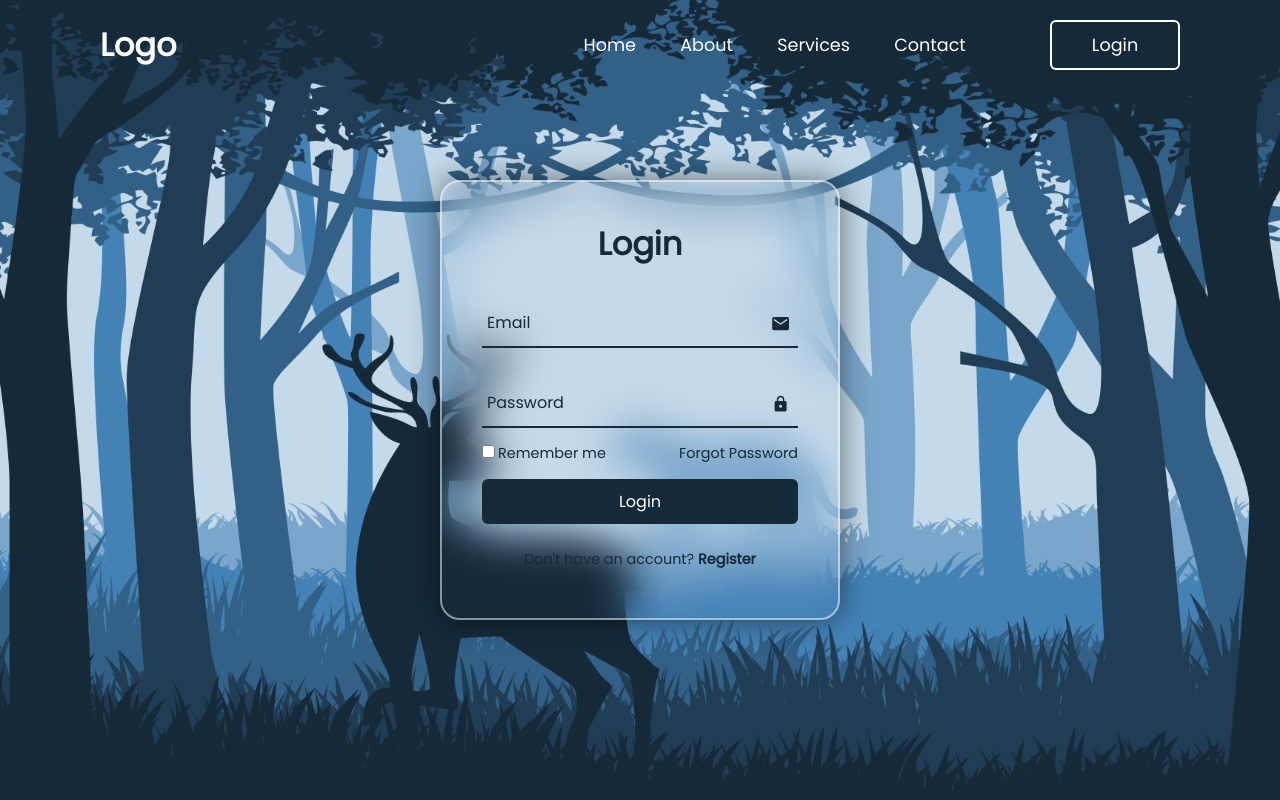
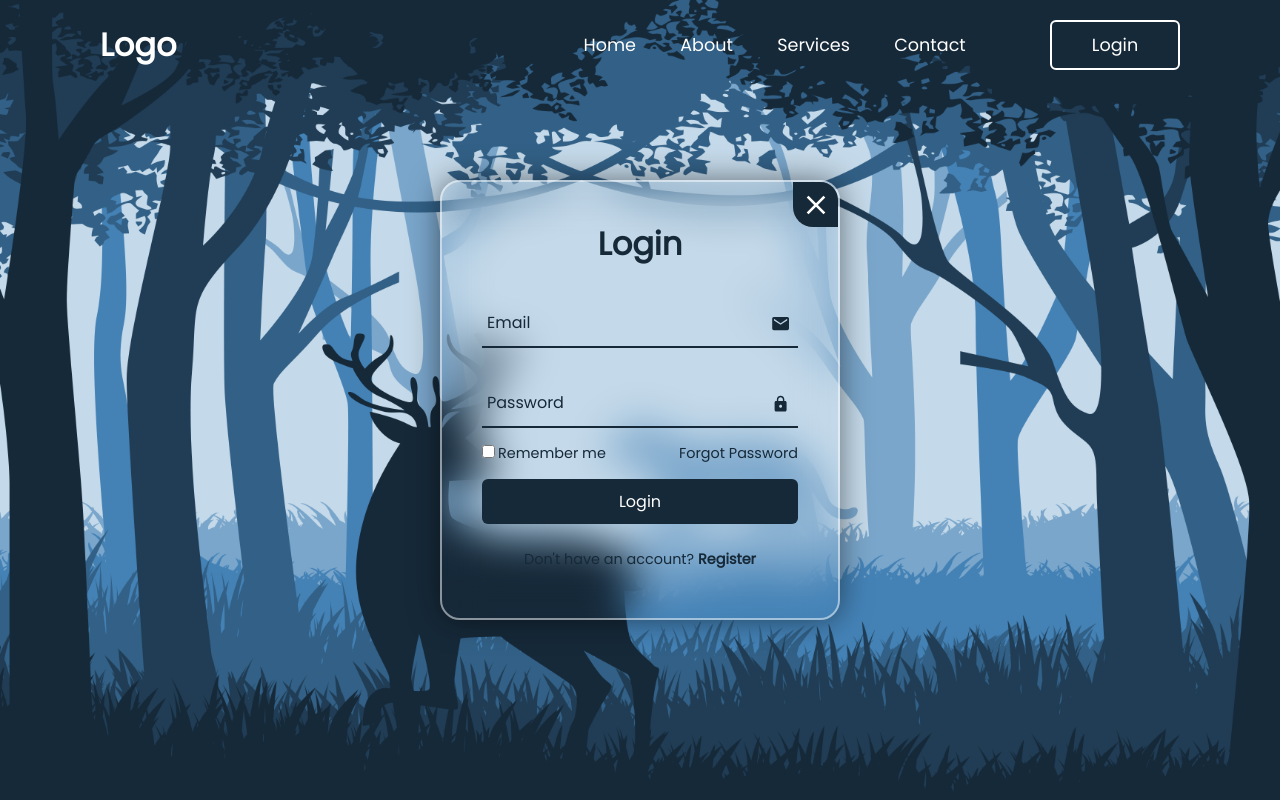
Before and after one commit to askawasaki/WebsiteWithLoginAndRegister, a plain HTML site: page index.html in a window 1280 px wide. Drawn offline with nearby package versions, Linux system fonts and the light colour scheme.

Commit message:
close icon login sec

```diff
--- a/index.html
+++ b/index.html
@@ -23,6 +23,11 @@
     </header>
 
     <div class="wrapper">
+
+        <span class="icon-close">
+            <ion-icon name="close"></ion-icon>
+        </span>
+
         <div class="form-box login">
             <h2>Login</h2>
             <form action="#">
--- a/style.css
+++ b/style.css
@@ -89,11 +89,29 @@
    display: flex;
    justify-content: center;
    align-items: center;
+   overflow: hidden;
 }
 
 .wrapper .form-box{
    width: 100%;
    padding: 40px;
+}
+
+.wrapper .icon-close{
+   position: absolute;
+   top: 0;
+   right: 0;
+   width: 45px;
+   height: 45px;
+   background: #162938;
+   font-size: 2em;
+   color: #fff;
+   display: flex;
+   justify-content: center;
+   align-items: center;
+   border-bottom-left-radius: 20px;
+   cursor: pointer;
+   z-index: 1;
 }
 
 .form-box h2{
```
